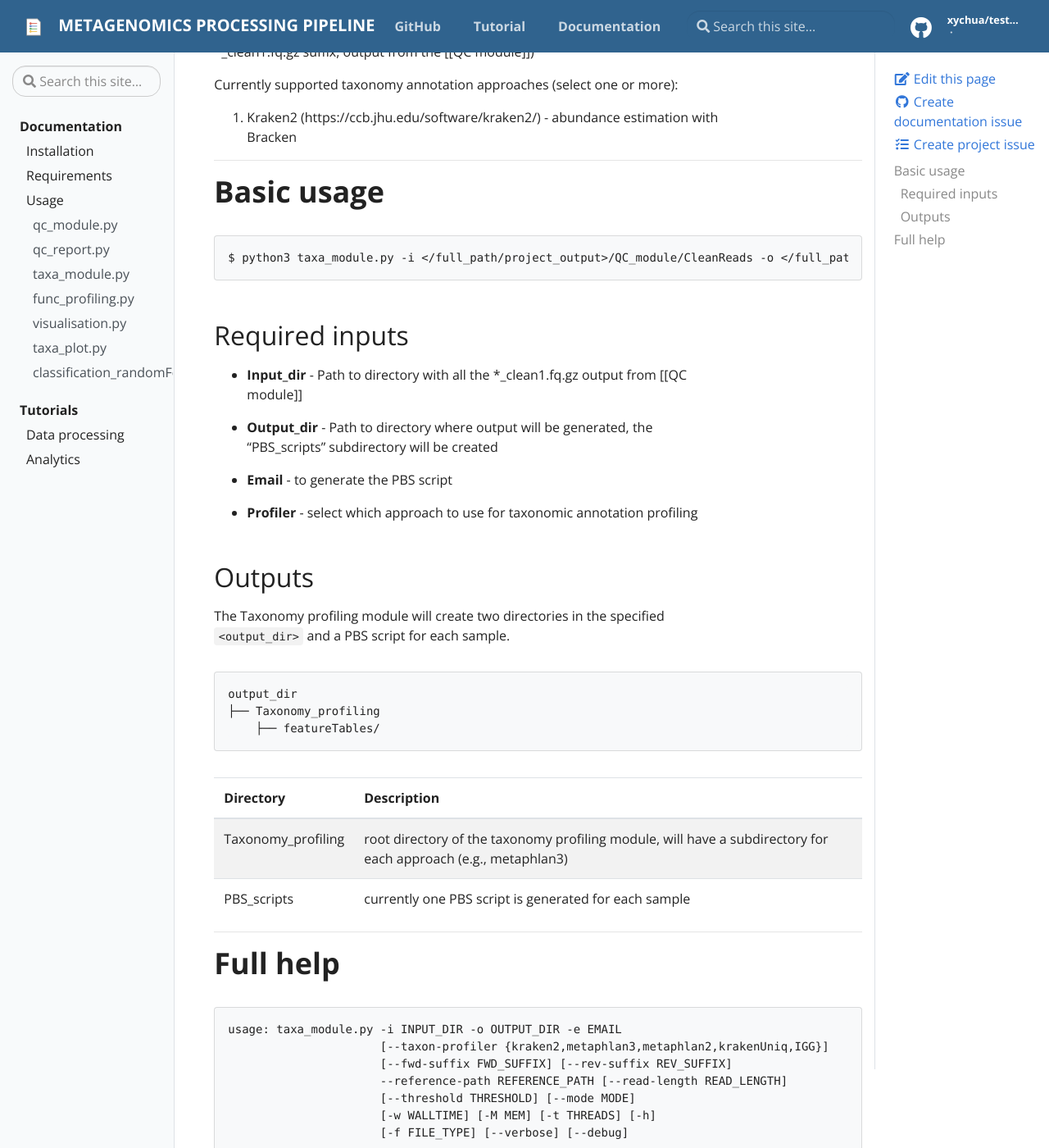
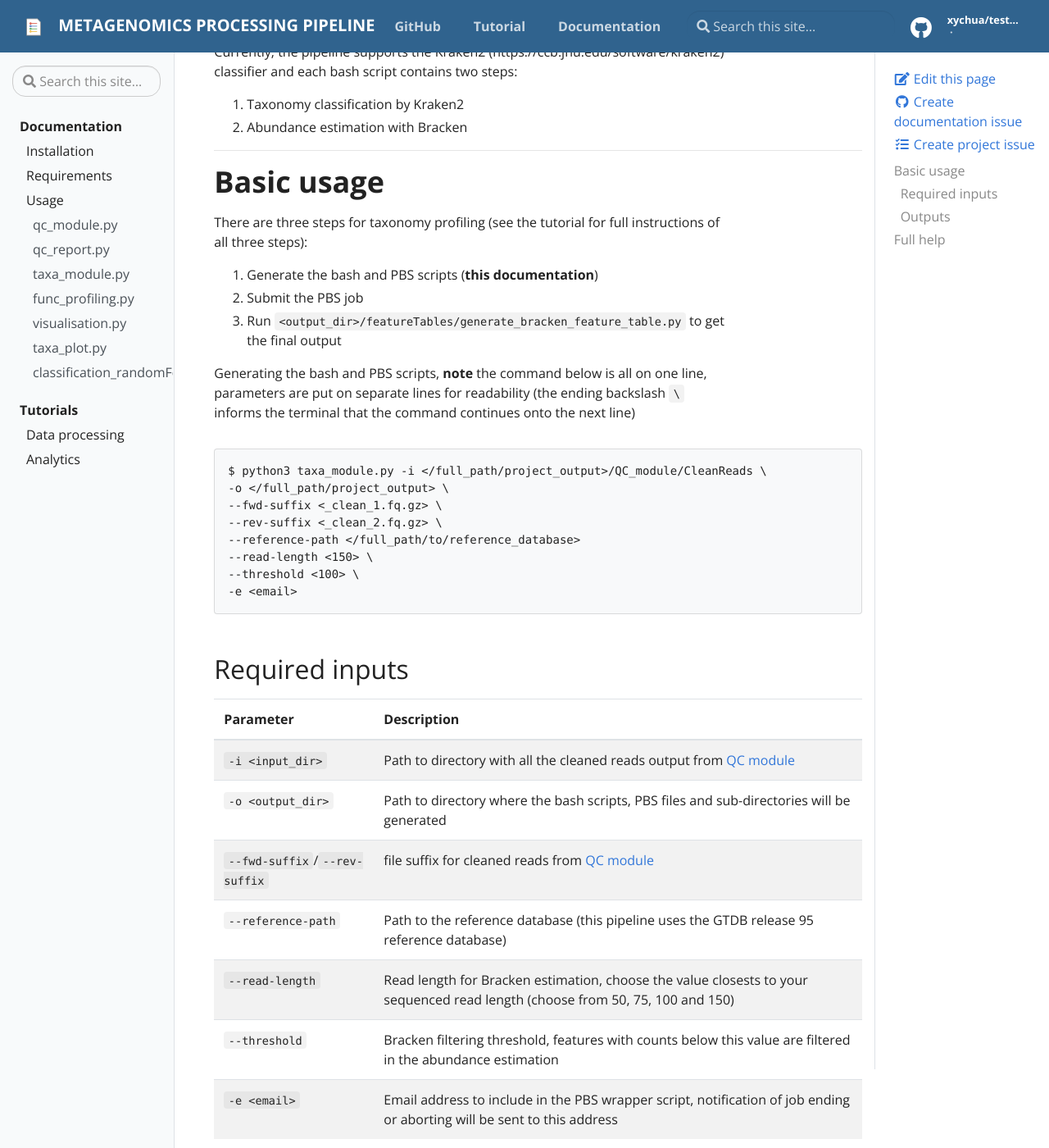
Before and after one commit to mrcbioinfo/mima-pipeline, a Jekyll site: the page built from docs/_docs/usage/taxonomy_profiling.md, in a window 1280 px wide and 1400 px high, scrolled down 201 px. Shown: the whole window at 82% size. Built offline with Jekyll 4.4.1, drawn with Linux system fonts in a browser that asks for light colours; some of the changed text lies outside the part shown.

Commit message:
update to documentation, add descriptions, fixed links and formatting

````diff
--- a/docs/_docs/usage/function_profiling.md
+++ b/docs/_docs/usage/function_profiling.md
@@ -2,47 +2,42 @@
 title: func_profiling.py
 ---
 
-The Functional Profiling module takes the CleanReads after quality check ([[QC module]]) and annotates each sequence read to a taxon depending on the selected approach.
+The Functional Profiling module takes the CleanReads after [quality check](../qc_module) and matches each read against a reference database of gene sequences. One PBS script per sample is then generated for submission to the job handler.
 
-This module currently creates one PBS script for each sample (with the *_clean1.fq.gz suffix, output from the [[QC module]])
-
-Currently supported functional annotation approaches (select one or more):
-
-1. Humann2 ()
-1. Humann3 ()
-
-
-1. Create output directory **FunctProfiling**  <br/>
-2. Set input directory as **CleanReads**  <br/>
-3. Use julia to call the function below, ensuring --pipeline_dir is set to filepath for pipeline scripts  <br/>
-
+Currently, the pipeline supports Humann3.
 
 ***
 
 # Basic usage
 
+**note** the command below is all on one line, parameters are put on separate lines for readability (the ending backslash `\` informs the terminal that the command continues onto the next line)
 ```
 $ python3 functional_profiling.py -i </full_path/project_output>/QC_module/CleanReads \
 -o </full_path/project_output> \
--e <your.email@address.com> \
---function-profiler humann3 \
+--fwd-suffix <_clean_1.fq.gz> \
+--rev-suffix <_clean_1.fq.gz> \
 --nucleotide-database </path_to/chocophlan> \
---protein-database </path_to/uniref>
+--protein-database </path_to/uniref> \
+--metaphlan-database </path_to/metaphlan_databases> \
+-e <your.email@address.com>
 ```
 
 ## Required inputs
 
-* **Input_dir** - Path to directory with all the *_clean1.fq.gz output from [[QC module]]
+| Parameter | Description |
+|:----------|:------------|
+| `-i <input_dir>` | Path to directory with all the cleaned reads output from [QC module](../qc_module) |
+| `-o <output_dir>` | Path to directory where the PBS scripts and sub-directories will be generated |
+| `--fwd-suffix`/`--rev-suffix` | file suffix for cleaned reads from [QC module](../qc_module) |
+| `--nucleotide-database` | Path to the Humann3 Chocophlan reference database for nucleotide search |
+| `--protein-database` | Path to the Humann3 Uniref reference database for protein search |
+| `--metaphlan-database` | Path to the Metaphlan3 reference database for species matching |
+| `-e <email>` | Email address to include in the PBS wrapper script, notification of job ending or aborting will be sent to this address |
 
-* **Output_dir**  - Path to directory where output will be generated, the "PBS_scripts" subdirectory will be created
-
-* **Email** - to generate the PBS script
-
-* **Profiler** - select which approach to use currently 'humann3'
 
 ## Outputs
 
-The Functional profiling module will create two directories in the specified `<output_dir>` and a PBS script for each sample.
+The Functional profiling module will create a root sub-directory, `Functional_profiling` in the specified `<output_dir>` path. Within this will be the PBS scripts, one per sample. The scripts need to be submitted to the job handler which will then generated the Humann3 output files.
 
 ```
 output_dir
@@ -50,13 +45,16 @@ output_dir
     ├── featureTables/
 ```
 
-|Directory | Description |
+| Output | Description |
 |:---------|:-------------|
-| Functional_profiling | root directory of the functional profiling module, will have a subdirectory for each approach (e.g., humann3) |
-| PBS_scripts | currently one PBS script is generated for each sample |
+| `Functional_profiling` | Root sub-directory of the functional profiling module |
+| `Functional_profiling/*.pbs` |  PBS scripts (one per sample) to be submitted to the job handler. After the job completes, a set of output files per sample will be located in the `Functional_pofiling/` directory. The user then needs to **combine functional feature tables**. |
 
 
-see [Combining function output](#combining-function-output) below
+### Combine functional feature tables
+
+Once all samples have been processed, the user can then submit the `featureTables/generate_func_feature_tables.pbs` script to concatenate and normalise the abundances for the three functional feature tables: i) gene families, ii) path abundances and iii) path coverage.
+
 
 
 ***
@@ -64,13 +62,15 @@ see [Combining function output](#combining-function-output) below
 # Full help
 
 ```
-usage: func_profiling.py -i INPUT_DIR -o OUTPUT_DIR -e EMAIL
+usage: func_profiling.py -i INPUT_DIR -o OUTPUT_DIR
                          [--function-profiler {humann3,humann2}]
                          [--fwd-suffix FWD_SUFFIX] [--rev-suffix REV_SUFFIX]
                          [--nucleotide-database NUCLEOTIDE_DATABASE]
-                         [--protein-database PROTEIN_DATABASE] [--mode MODE]
-                         [-w WALLTIME] [-M MEM] [-t THREADS] [-h]
-                         [--pipeline-dir PIPELINE_DIR] [--verbose] [--debug]
+                         [--protein-database PROTEIN_DATABASE]
+                         [--metaphlan-database METAPHLAN_DATABASE] -e EMAIL
+                         [--mode {single,singularity}] [-w WALLTIME] [-M MEM]
+                         [-t THREADS] [-h] [--pipeline-dir PIPELINE_DIR]
+                         [--verbose] [--debug]
 
 Function profiling module part of the MRC Metagenomics pipeline
 
--- a/docs/_docs/usage/qc_module.md
+++ b/docs/_docs/usage/qc_module.md
@@ -2,51 +2,60 @@
 title: qc_module.py
 ---
 
-The Quality Checking (QC) module is the entry point to the pipeline. It will generate a PBS script for each sample, with the script consisting of the following key steps:
+The Quality Checking (QC) module is the entry point to the pipeline. It will generate a bash script for each sample consisting of the following key steps:
 
-- **Deduplicate** - removes duplicate reads
-- **Quality control** - removes reads that are too low in quality, too short or too long
-- **Host decontamination** - removes reads that map to the Human genome
+1. **Deduplicate** - removes duplicate reads
+2. **Quality control** - removes reads that are too low in quality, too short or too long
+3. **Host decontamination** - removes reads that map to the Human genome
+
+The bash script is then wrapped within a PBS script for submission to the job handler. At most, $N$ (default=4) PBS scripts are generated the the number of samples are evenly distributed among the PBS scripts. For example, given a study with 20 samples, and 4 PBS scripts are generated, each PBS script will execute 5 samples for QC processing. By the end of all PBS jobs, there should be 30 sets of outputs (see below), one per sample.
 
 ***
 
 # Basic usage
 
 ```
-$python3 qc_module.py -i </full_path/to/input_dir> -o </full_path/to/output_dir> -m </full_path/to/manifest.csv> -e email
+$python3 qc_module.py -i </full_path/to/raw_data> -o </full_path/to/output_dir> -m </full_path/to/manifest.csv> -e <email>
 ```
 
 ## Required inputs
 
-**Input_dir** - Path to directory with all the fastQ files
+| Parameter | Description |
+|:----------|:------------|
+| `-i <raw_data>` | Path to directory with all the raw read (fastQ) files |
+| `-o <output_dir>` | Path to directory where the bash scripts and PBS wrapper will be generated |
+| `-e <email>` | Email address to include in the PBS wrapper script, notification of job ending or aborting will be sent to this address |
+| `-m <manifest.csv>` | The manifest file is a CSV text file that contains metadata about the raw FastQ files. The current version expected paired-end reads with separate files for the forward and reverse reads. The CSV format contains three columns with the headings: **Sample_ID,FileID_R1,FileID_R2**. The headings are case sensitive with no spaces between commas (see example below) |
 
-**Output_dir**  - Path to directory where output will be generated
+```
+      Sample_ID,FileID_R1,FileID_R2
+      SRR123456,SRR123456_R1_001.fastq.gz,SRR123456_R2_001.fastq.gz
+      SRR999999,SRR999999_R1_001.fastq.gz,SRR999999_R2_001.fastq.gz
+```
 
-**Manifest (CSV)** - the manifest file is a CSV text file that contains metadata about the raw FastQ files. The current version expected paired-end reads with separate files for the forward and reverse reads. The CSV format contains three columns with the following headings (case sensitive and no spaces between commas):
 
-|Sample_ID|FileID_R1|FileID_R2|
-|:-------|:-------|:------|
-|test1|test1_R1_001.fastq.gz|test1_R2_001.fastq.gz|
-|test2|test2_R1_001.fastq.gz|test2_R2_001.fastq.gz|
-
-**Email** - to generate the PBS script
 
 ## Outputs
 
-The QC module will create three directories in the specified  `<output_dir>` and a PBS script for each sampleID provided in the manifest.
+The QC module will create the output directory `QC_module` in the specified  `<output_dir>`. Within `QC_module/` directory will be one bash scripts (`*.sh` extension) per sample and $N$ number of PBS scripts as specified by the `--num--pbs-jobs` parameter (see below).
 
+There are also two subdirectories `CleanReads` and `QCReport` that hold the outputs from the bash script. These are described in the table below.
+
+The directory structure resembles:
 ```
 <output_dir>
-├── QCmodule
-    ├── CleanReads
-    ├── QCReport
+├── QC_module/
+    ├── CleanReads/
+    ├── QCReport/
 ```
 
-|Directory | Description |
+| Output | Description |
 |:---------|:-------------|
-| CleanReads| contains the final processed reads and is used as the input directory for [[Taxonomic Profiling]] and [[Functional profiling]] |
-| QCReport  | contains Fastp reports for each sample, one HTML and Json file per sample |
-| RawReads  | contains the raw reads files (unzipped) |
+| `QC_module/` | Root sub-directory that contains all output from the QC module |
+| `QC_module/CleanReads/` | directory that contains the final processed reads and is used as the input directory for [Taxonomic Profiling](../taxonomy_profiling) and [Functional profiling](../functional_profiling) |
+| `QC_module/QCReport/`  | directory that contains Fastp reports for each sample, one HTML and json file per sample |
+| `QC_module/*.sh` | the root sub-directory will contain bash scripts, one for each sample |
+| `QC_module/*.pbs` | the root sub-directory will contain $N$ number of PBS wrapper scripts as specified by the `--num-pbs-jobs` parameter. These are submitted to the job manager and after the jobs completes, the output files will be located in `CleanReads/` and `QCReport/`. |
 
 
 ***
@@ -87,13 +95,14 @@ Quality checking module part of the MRC Metagenomics pipeline
                         single sample mode only [default=single]
   -w WALLTIME, --walltime WALLTIME
                         walltime hours required for PBS job of MODE
-                        [default=100]
-  -M MEM, --mem MEM     memory (GB) required for PBS job of MODE [default=60]
+                        [default=2]
+  -M MEM, --mem MEM     memory (GB) required for PBS job of MODE [default=64]
   -t THREADS, --threads THREADS
                         number of threads for PBS job of MODE [default=8]
-  --singularity-pbs-file SINGULARITY_PBS_FILE
-                        only used if --mode singularity is set, path to file
-                        with singularity parameters to include in PBS scripts
+  --num-pbs-jobs NUM_PBS_JOBS
+                        Number of PBS jobs where the number of samples
+                        processed will be equally distributed amongst the
+                        number of jobs [default=4]
 
 [4] Optional arguments:
   -h, --help            show this help message and exit
--- a/docs/_docs/usage/taxonomy_profiling.md
+++ b/docs/_docs/usage/taxonomy_profiling.md
@@ -2,13 +2,12 @@
 title: taxa_module.py
 ---
 
-The Taxonomy Profiling module takes the CleanReads after quality check ([[QC module]]) and annotates each sequence read to a taxon depending on the selected approach.
+The Taxonomy Profiling module takes the CleanReads after [quality check](../qc_module) and classifies each sequence read to a taxon using the selected profiler. This module creates one bash script per sample and then a wrapper PBS script that calls each of the bash script sequentially.
 
-This module currently creates one PBS script for each sample (with the *_clean1.fq.gz suffix, output from the [[QC module]])
+Currently, the pipeline supports the Kraken2 (https://ccb.jhu.edu/software/kraken2) classifier and each bash script contains two steps:
 
-Currently supported taxonomy annotation approaches (select one or more):
-
-1. Kraken2 (https://ccb.jhu.edu/software/kraken2/) - abundance estimation with Bracken
+1. Taxonomy classification by Kraken2
+2. Abundance estimation with Bracken
 
 
 ***
@@ -16,35 +15,60 @@ Currently supported taxonomy annotation approaches (select one or more):
 
 # Basic usage
 
+There are three steps for taxonomy profiling (see the tutorial for full instructions of all three steps):
+
+1. Generate the bash and PBS scripts (**this documentation**)
+2. Submit the PBS job
+3. Run `<output_dir>/featureTables/generate_bracken_feature_table.py` to get the final output
+
+
+Generating the bash and PBS scripts, **note** the command below is all on one line, parameters are put on separate lines for readability (the ending backslash `\` informs the terminal that the command continues onto the next line)
+
 ```
-$ python3 taxa_module.py -i </full_path/project_output>/QC_module/CleanReads -o </full_path/project_output> -e email --reference-path </full_path/to/reference_database>
+$ python3 taxa_module.py -i </full_path/project_output>/QC_module/CleanReads \
+-o </full_path/project_output> \
+--fwd-suffix <_clean_1.fq.gz> \
+--rev-suffix <_clean_2.fq.gz> \
+--reference-path </full_path/to/reference_database>
+--read-length <150> \
+--threshold <100> \
+-e <email>
 ```
 
 ## Required inputs
 
-* **Input_dir** - Path to directory with all the *_clean1.fq.gz output from [[QC module]]
 
-* **Output_dir**  - Path to directory where output will be generated, the "PBS_scripts" subdirectory will be created
-
-* **Email** - to generate the PBS script
-
-* **Profiler** - select which approach to use for taxonomic annotation profiling
+| Parameter | Description |
+|:----------|:------------|
+| `-i <input_dir>` | Path to directory with all the cleaned reads output from [QC module](../qc_module) |
+| `-o <output_dir>` | Path to directory where the bash scripts, PBS files and sub-directories will be generated |
+| `--fwd-suffix`/`--rev-suffix` | file suffix for cleaned reads from [QC module](../qc_module) |
+| `--reference-path` | Path to the reference database (this pipeline uses the GTDB release 95 reference database) |
+| `--read-length` | Read length for Bracken estimation, choose the value closests to your sequenced read length (choose from 50, 75, 100 and 150) |
+| `--threshold` | Bracken filtering threshold, features with counts below this value are filtered in the abundance estimation |
+| `-e <email>` | Email address to include in the PBS wrapper script, notification of job ending or aborting will be sent to this address |
 
 ## Outputs
 
-The Taxonomy profiling module will create two directories in the specified `<output_dir>` and a PBS script for each sample.
+The Taxonomy profiling module will the following directory structure in the specified `<output_dir>`. A root sub-directory `Taxonomy_profiling/` will be created within which contains the bash scripts that calls Kraken2 and Bracken (*.sh extension). One bash script is generated per sample. A PBS wrapper script is generated that calls each of the bash script sequentially. The PBS script needs to be submitted to the job handler. After the job completes, the output files are saved to the other subdirectories `kraken2/` and `bracken/`.
 
 ```
 output_dir
-├── Taxonomy_profiling
+├── Taxonomy_profiling/
+    ├── bracken/
     ├── featureTables/
+    ├── kraken2/
+    └── run_taxa_profiling.pbs
 ```
 
-|Directory | Description |
+| Output | Description |
 |:---------|:-------------|
-| Taxonomy_profiling | root directory of the taxonomy profiling module, will have a subdirectory for each approach (e.g., metaphlan3) |
-| PBS_scripts | currently one PBS script is generated for each sample |
-
+| `Taxonomy_profiling/` | Root sub-directory of the taxonomy profiling module |
+| `bracken/` | Directory that contains output from Bracken after abundance estimation |
+| `featureTables/` | Directory that contains the taxonomic feature abundance tables. These are text files of concatenated output from `bracken/` |
+| `kraken2/` | Directory that contains the output from Kraken2 |
+| `Taxonomy_profiling/*.sh` | the root sub-directory will contain bash scripts, one for each sample |
+| `Taxonomy_profiling/run_taxa_profiling.pbs` | the PBS wrapper script that calls the bash scripts sequentially. This is submitted to the job manager and after the job completes, the output files will be located in `bracken/` and `kraken2/`. |
 
 ***
 
@@ -52,13 +76,13 @@ output_dir
 # Full help
 
 ```
-usage: taxa_module.py -i INPUT_DIR -o OUTPUT_DIR -e EMAIL
-                      [--taxon-profiler {kraken2,metaphlan3,metaphlan2,krakenUniq,IGG}]
+usage: taxa_module.py -i INPUT_DIR -o OUTPUT_DIR [--taxon-profiler {kraken2}]
                       [--fwd-suffix FWD_SUFFIX] [--rev-suffix REV_SUFFIX]
-                      --reference-path REFERENCE_PATH [--read-length READ_LENGTH]
-                      [--threshold THRESHOLD] [--mode MODE]
-                      [-w WALLTIME] [-M MEM] [-t THREADS] [-h]
-                      [-f FILE_TYPE] [--verbose] [--debug]
+                      --reference-path REFERENCE_PATH
+                      [--read-length READ_LENGTH] [--threshold THRESHOLD] -e
+                      EMAIL [--mode {single,singularity}] [-w WALLTIME]
+                      [-M MEM] [-t THREADS] [-h] [-f FILE_TYPE] [--verbose]
+                      [--debug]
 
 Taxonomy profiling module part of the MRC Metagenomics pipeline
 
@@ -77,7 +99,10 @@ Taxonomy profiling module part of the MRC Metagenomics pipeline
                         read length for Bracken estimation of abundances
   --threshold THRESHOLD
                         threshold [default=1000] for Bracken estimation of
-                        abundances, species with reads below threshold are removed
+                        abundances, species with reads below threshold are
+                        removed
+  -e EMAIL, --email EMAIL
+                        PBS setting - email address
 
 [2] Taxonomy profile settings:
   --taxon-profiler {kraken2}
@@ -107,4 +133,5 @@ Taxonomy profiling module part of the MRC Metagenomics pipeline
   --verbose             turn on will return verbose messages
   --debug               turn on will return debugging message
 
+
 ```
````
Also changed, not shown: other parts of docs/_docs/usage/function_profiling.md (+5 -4 lines), other parts of docs/_docs/usage/qc_module.md (+3 -4 lines), other parts of docs/_docs/usage/taxonomy_profiling.md (+5 -6 lines), docs/_docs/usage/qc_report.md (+10 -8 lines).
